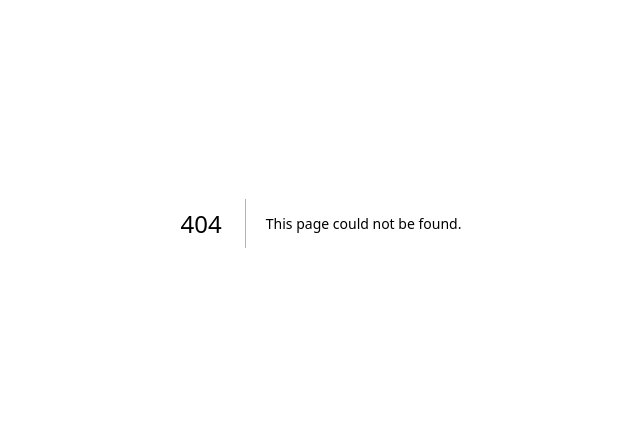
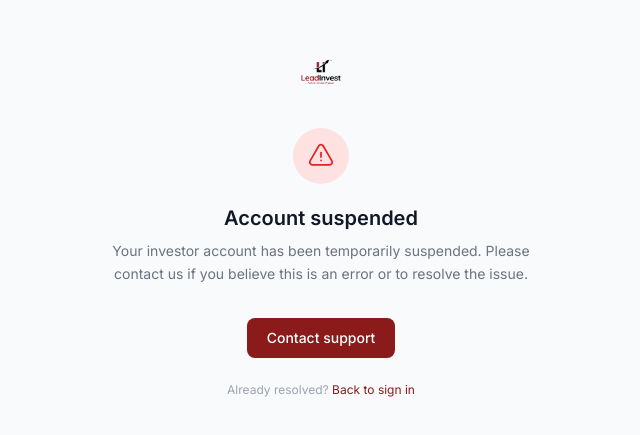
Before and after one commit to kushagra-leadinvest/lp-portal, a Next.js app: page /suspended in a window 1280 px wide. Before the commit this address had no page. Shown: the part 177-612 px from the top of the page, without its empty margins (319-959 px from the left). Built offline with nearby package versions, Linux system fonts and the light colour scheme.

Commit message:
Create page.tsx

```diff
--- /dev/null
+++ b/app/suspended/page.tsx
@@ -0,0 +1,56 @@
+import Image from "next/image";
+import Link from "next/link";
+
+export default function SuspendedPage() {
+  return (
+    <div className="min-h-screen bg-gray-50 flex flex-col items-center justify-center px-4">
+      <div className="w-full max-w-md text-center">
+        <Image
+          src="/logo.png"
+          alt="Lead Invest"
+          width={120}
+          height={56}
+          className="h-12 w-auto mx-auto mb-8"
+        />
+
+        <div className="w-14 h-14 rounded-full bg-red-100 flex items-center justify-center mx-auto mb-5">
+          <svg
+            className="w-7 h-7 text-red-600"
+            fill="none"
+            viewBox="0 0 24 24"
+            stroke="currentColor"
+            strokeWidth={1.5}
+          >
+            <path
+              strokeLinecap="round"
+              strokeLinejoin="round"
+              d="M12 9v3.75m-9.303 3.376c-.866 1.5.217 3.374 1.948 3.374h14.71c1.73 0 2.813-1.874 1.948-3.374L13.949 3.378c-.866-1.5-3.032-1.5-3.898 0L2.697 16.126ZM12 15.75h.007v.008H12v-.008Z"
+            />
+          </svg>
+        </div>
+
+        <h1 className="text-xl font-semibold text-gray-900 mb-2">
+          Account suspended
+        </h1>
+        <p className="text-sm text-gray-500 leading-relaxed mb-8">
+          Your investor account has been temporarily suspended. Please contact
+          us if you believe this is an error or to resolve the issue.
+        </p>
+
+        <a
+          href="mailto:support@leadinvest.in"
+          className="inline-block px-5 py-2.5 bg-[#8B1A1A] hover:bg-[#7a1717] text-white text-sm font-medium rounded-lg transition"
+        >
+          Contact support
+        </a>
+
+        <p className="mt-6 text-xs text-gray-400">
+          Already resolved?{" "}
+          <Link href="/login" className="text-[#8B1A1A] hover:underline">
+            Back to sign in
+          </Link>
+        </p>
+      </div>
+    </div>
+  );
+}
```
